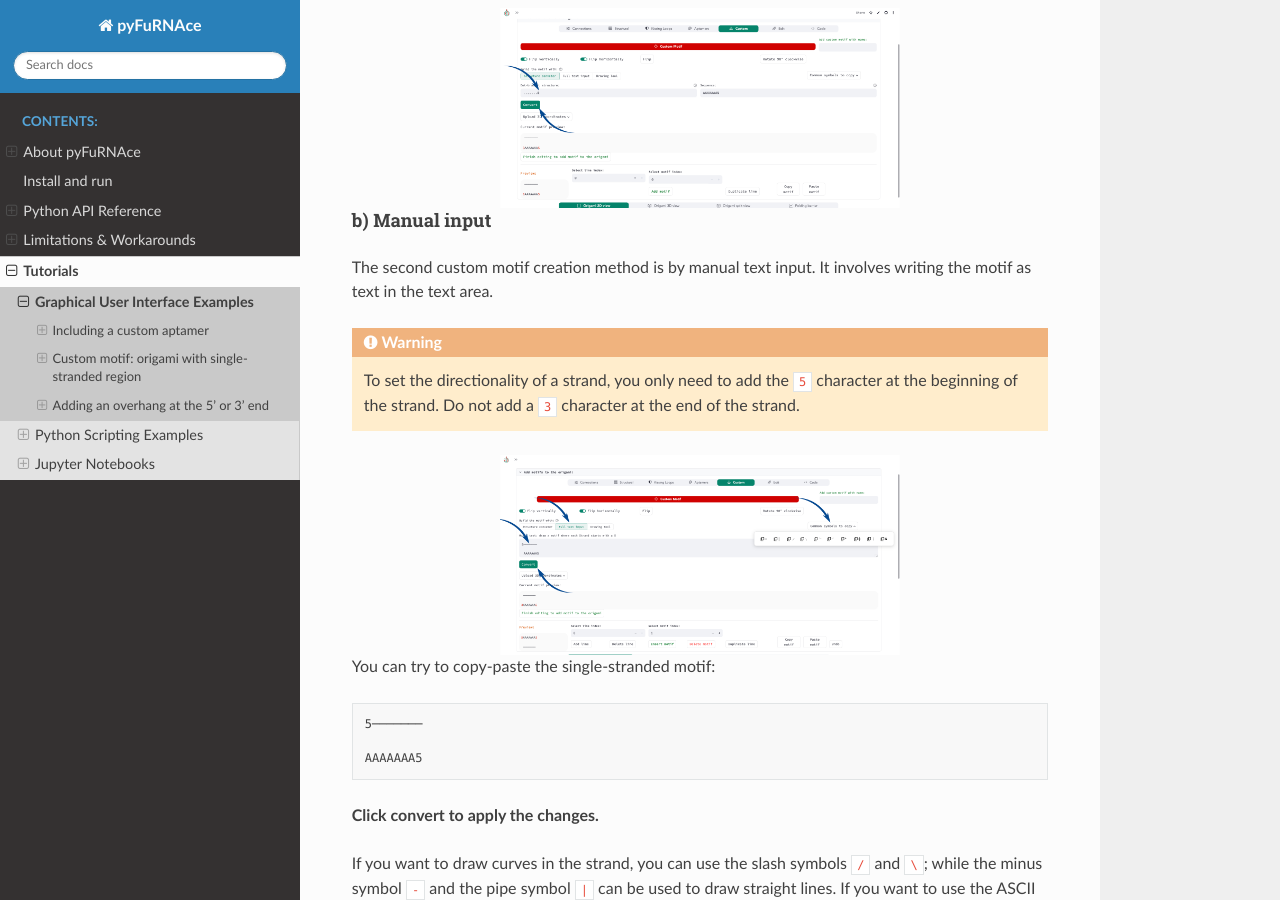
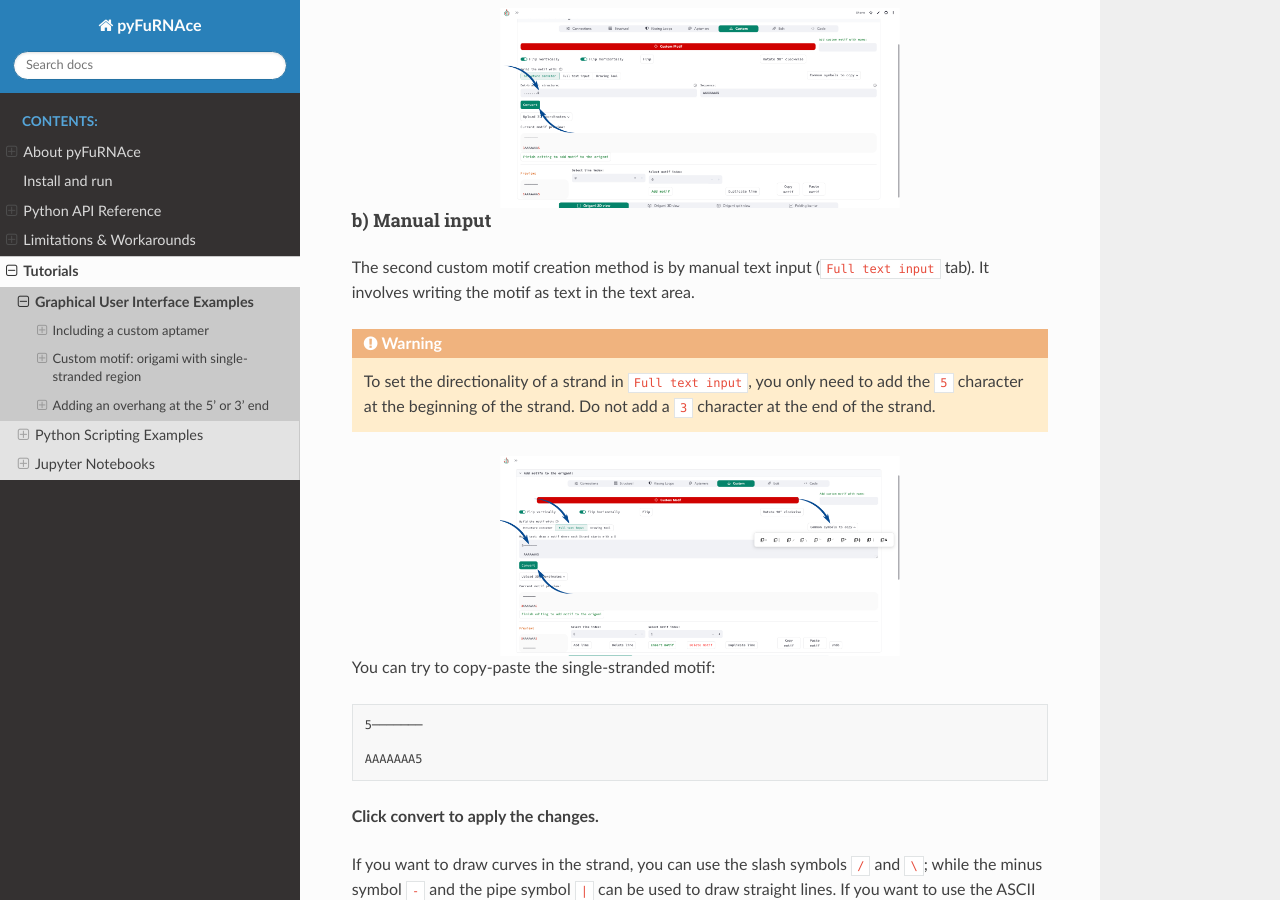
Before and after one commit to Biophysical-Engineering-Group/pyFuRNAce, a Sphinx documentation site: the page built from docs/source/gui_examples.rst, in a window 1280 px wide and 900 px high, scrolled down 7999 px. Built offline with Sphinx 7.4.7 and the Read the Docs theme 3.1.0, drawn with Linux system fonts in a browser that asks for light colours.

Commit message:
improved docs

```diff
--- a/docs/source/gui_examples.rst
+++ b/docs/source/gui_examples.rst
@@ -297,11 +297,11 @@ Using the flip button at the top will produce the motif that we want:
 b) Manual input
 _______________
 
-The second custom motif creation method is by manual text input. It involves writing the motif as text in the text area.
+The second custom motif creation method is by manual text input (``Full text input`` tab). It involves writing the motif as text in the text area.
 
 .. warning::
 
-    To set the directionality of a strand, you only need to add the ``5`` character at the beginning of the strand. Do not add a ``3`` character at the end of the strand.
+    To set the directionality of a strand in ``Full text input``, you only need to add the ``5`` character at the beginning of the strand. Do not add a ``3`` character at the end of the strand.
 
 .. image:: /_static/custom_motif_manual_input1.png
     :alt: Custom motif with manual input
```
